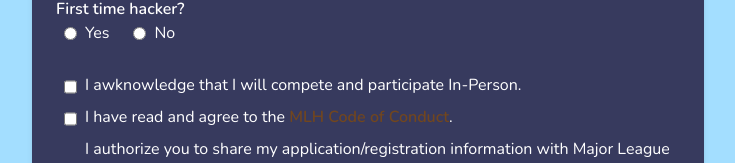
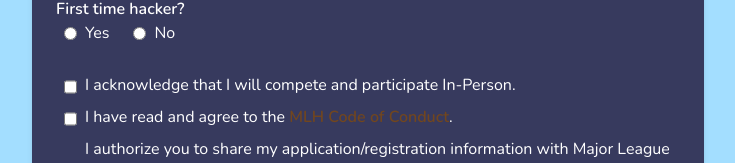
Before and after one commit to minsooerickim/citrushack2023, a Next.js app: page /apply in a window 1280 px wide. Shown: the part 1167-1330 px from the top of the page, without its empty margins (272-1007 px from the left). Built offline with nearby package versions, Linux system fonts and the light colour scheme; no server answers; the database is empty; sample sign-in values are in the browser's storage; what tailwindcss-border-gradients would draw is missing.

Commit message:
:pencil2: immigrant issues

```diff
--- a/components/Form/ApplicationForm/options.tsx
+++ b/components/Form/ApplicationForm/options.tsx
@@ -86,5 +86,5 @@ export const MLH = [
 ];
 
 export const awk = [
-  ['I awknowledge that I will compete and participate In-Person.']
+  ['I acknowledge that I will compete and participate In-Person.']
 ];
```
